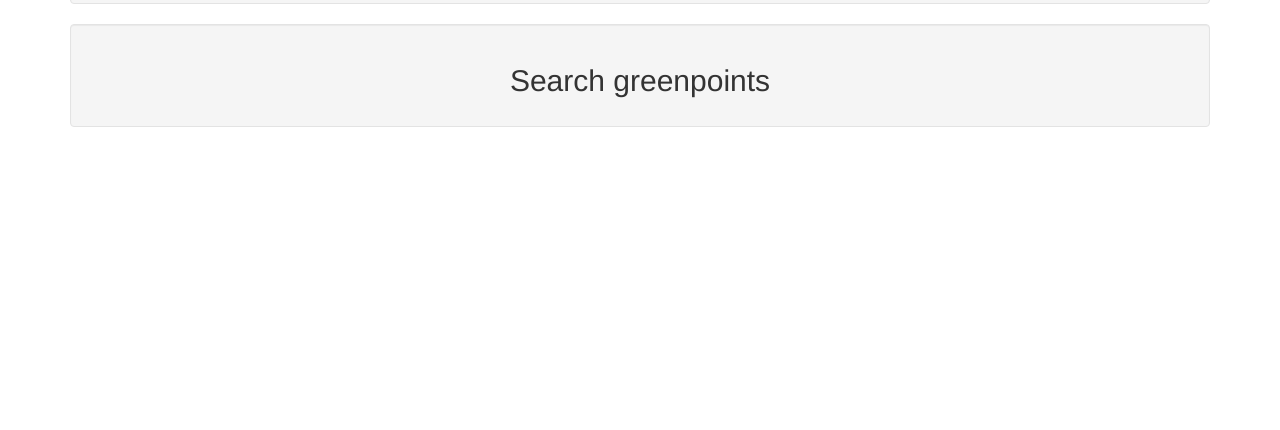
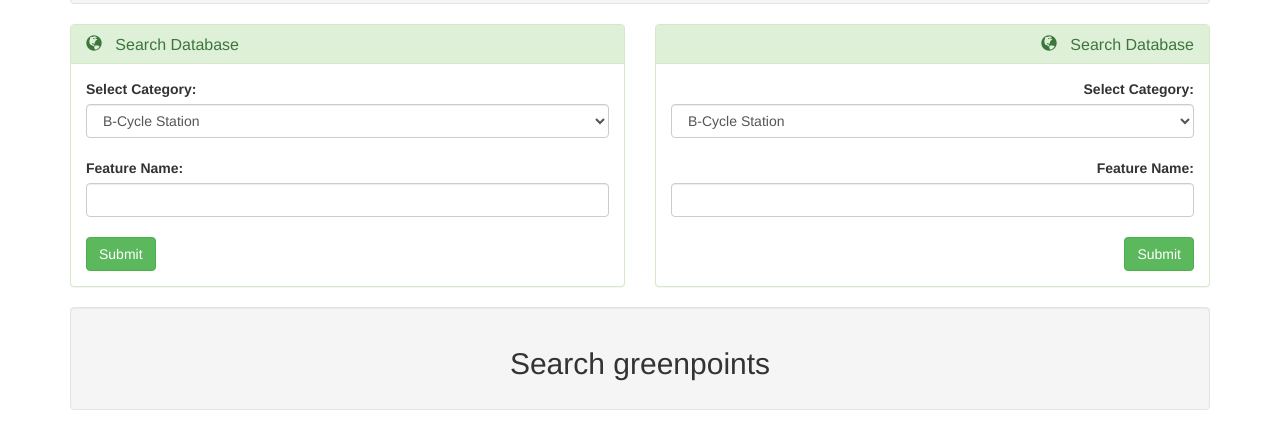
Before and after one commit to brigmanlp/Project2, a website: page public/greenpoints.html in a window 1280 px wide. Shown: the part 854-1284 px from the top of the page. Before the commit the page ends 1001 px from the top, so only its background shows below. Drawn offline with nearby package versions, Linux system fonts and the light colour scheme.

Commit message:
changed formatting of search form

```diff
--- a/public/greenpoints.html
+++ b/public/greenpoints.html
@@ -23,6 +23,95 @@
             <img src="/assets/images/biketrail.jpeg" width='100%'>
             <hr>
             <h2 class=" " align="middle">Green Charlotte</h2>
+        </div>
+        <div class="row">
+            <!-- FORM -->
+            <div class="col-md-6" align="left">
+                <form id="citizenContribution">
+                    <div class="form-group">
+                        <!-- Search DB -->
+                        <div class="panel panel-success">
+                            <div class="panel-heading">
+                                <h1 class="panel-title">
+                                    <span class="glyphicon glyphicon-globe">
+      							</span> &nbsp; Search Database
+                                </h1>
+                            </div>
+                            <div class="panel-body">
+                                <!-- DB Theme, labeled category, required -->
+                                <label for="Theme">Select Category:</label>
+                                <!-- for changed to match DB -->
+                                <select class="form-control" id="category" required>
+								<option value="B-Cycle Station">B-Cycle Station</option>
+								<option value="Big Belly Station">Big Belly Station</option>
+								<option value="Bike Trail">Bike Trail</option>
+								<option value="Community Garden">Community Garden</option>
+								<option value="Electric Vehicle Charging Station">Electric Vehicle Charging Station</option>
+								<option value="Farm">Farm</option>
+								<option value="Farmer's Market">Farmer's Market</option>
+								<option value="Green Roof">Green Roof</option>
+								<option value="Greenway/Trail">Greenway/Trail</option>
+								<option value="LEED Certified Building">LEED Certified Building</option>
+								<option value="Park">Park</option>
+								<option value="Solar">Solar</option>
+								<option value="Tree">Tree</option>
+  							</select>
+                                <br />
+                                <!-- Feature Name, Optional  -->
+                                <label for="FeatureName">Feature Name:</label>
+                                <!-- updated to match DB -->
+                                <input type="text" class="form-control" id="featureName">
+                                <br />
+                                <!-- Submit the Citizen Contr. from -->
+                                <button type="submit" class="btn btn-success" id="submit">Submit</button>
+                            </div>
+                        </div>
+                </form>
+                </div>
+            </div>
+            <div class="col-md-6" align="right">
+                <form id="citizenContribution">
+                    <div class="form-group">
+                        <!-- Search DB -->
+                        <div class="panel panel-success">
+                            <div class="panel-heading">
+                                <h1 class="panel-title">
+                                    <span class="glyphicon glyphicon-globe">
+      							</span> &nbsp; Search Database
+                                </h1>
+                            </div>
+                            <div class="panel-body">
+                                <!-- DB Theme, labeled category, required -->
+                                <label for="Theme">Select Category:</label>
+                                <!-- for changed to match DB -->
+                                <select class="form-control" id="category" required>
+								<option value="B-Cycle Station">B-Cycle Station</option>
+								<option value="Big Belly Station">Big Belly Station</option>
+								<option value="Bike Trail">Bike Trail</option>
+								<option value="Community Garden">Community Garden</option>
+								<option value="Electric Vehicle Charging Station">Electric Vehicle Charging Station</option>
+								<option value="Farm">Farm</option>
+								<option value="Farmer's Market">Farmer's Market</option>
+								<option value="Green Roof">Green Roof</option>
+								<option value="Greenway/Trail">Greenway/Trail</option>
+								<option value="LEED Certified Building">LEED Certified Building</option>
+								<option value="Park">Park</option>
+								<option value="Solar">Solar</option>
+								<option value="Tree">Tree</option>
+  							</select>
+                                <br />
+                                <!-- Feature Name, Optional  -->
+                                <label for="FeatureName">Feature Name:</label>
+                                <!-- updated to match DB -->
+                                <input type="text" class="form-control" id="featureName">
+                                <br />
+                                <!-- Submit the Citizen Contr. from -->
+                                <button type="submit" class="btn btn-success" id="submit">Submit</button>
+                            </div>
+                        </div>
+                </form>
+                </div>
+            </div>
         </div>
         <div class="well" id="greenpoints" align="middle">
             <h2>Search greenpoints</h2>
```
